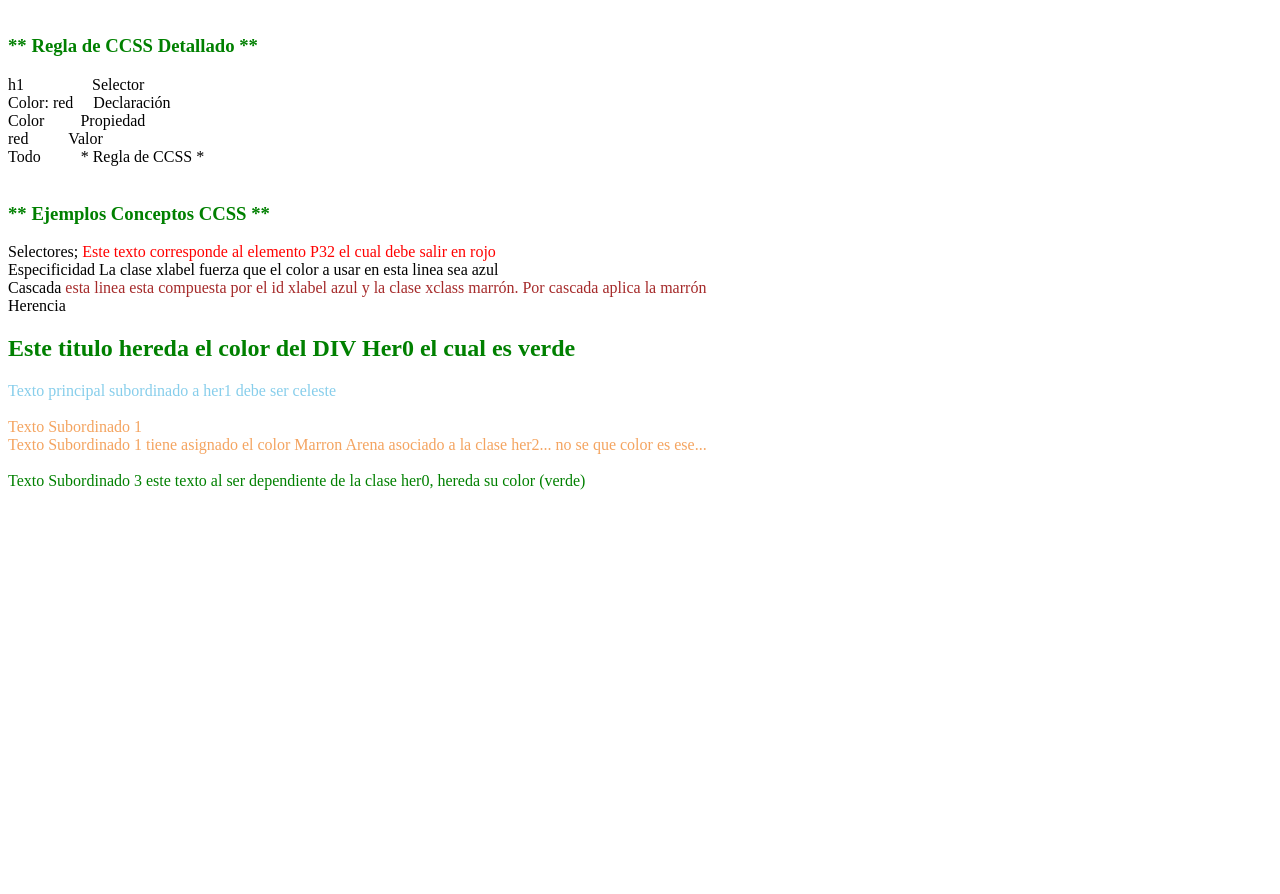
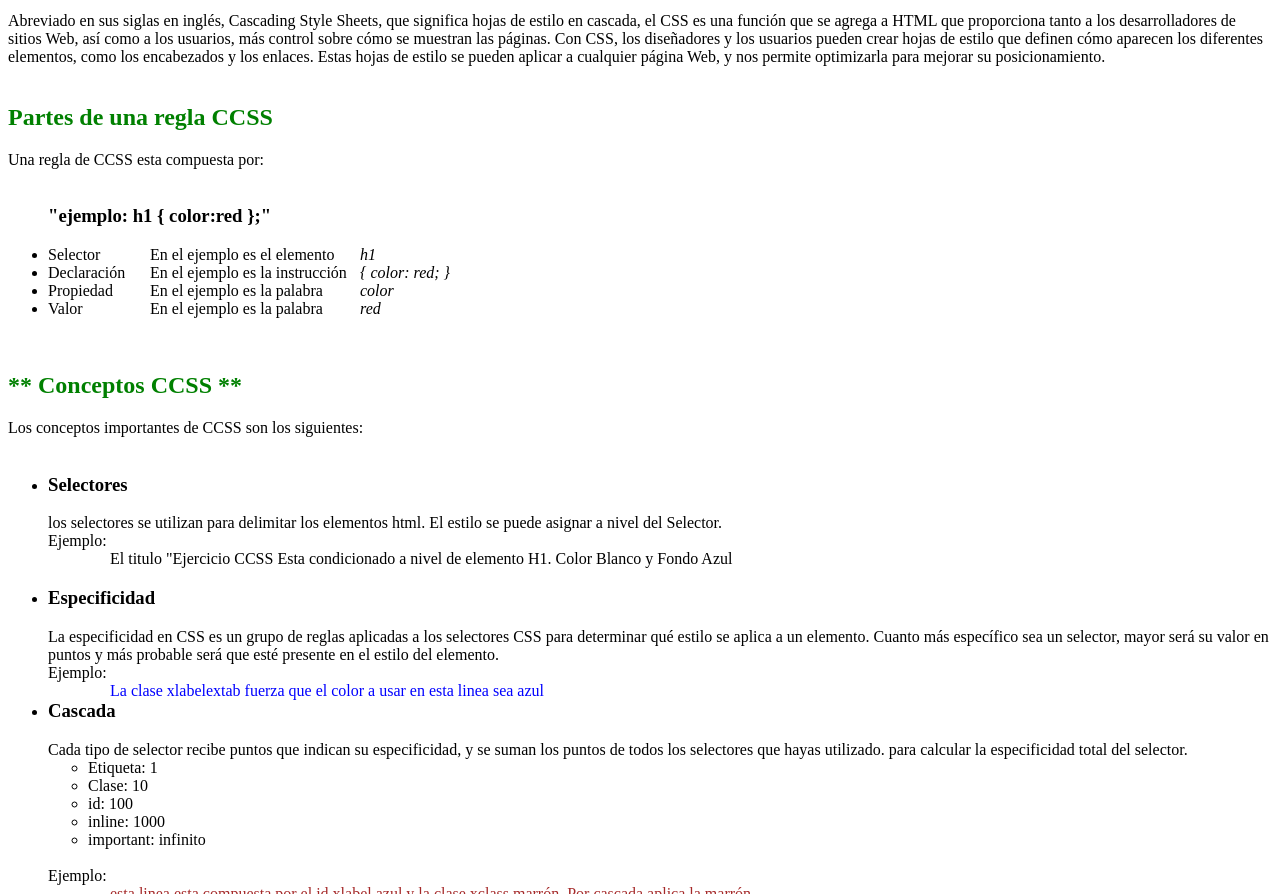
Before and after one commit to ArchUsr00/ccss001, a plain HTML site: page index.html in a window 1280 px wide. Shown: the part 115-1009 px from the top of the page. Before the commit the page ends 800 px from the top, so only its background shows below. Drawn offline with Linux system fonts and the light colour scheme.

Commit message:
Tercera version CCSS

```diff
--- a/index.html
+++ b/index.html
@@ -4,13 +4,14 @@
     <meta charset="UTF-8">
     <meta http-equiv="X-UA-Compatible" content="IE=edge">
     <meta name="viewport" content="width=device-width, initial-scale=1.0">
-    <title>Document</title>
+    <title>Ejercicio CCSS / Roberto Anselmi</title>
     <link rel="Stylesheet"href="./styles.css" />
 </head>
 <body>
+    <H1>Ejercicio CCSS - Roberto Anselmi</h1>
     <Section>
         <Article>
-            <H1>¿Qué es CCSS?</H1>
+            <H2>¿Qué es CCSS?</H2>
             <P1>Abreviado en sus siglas en inglés, Cascading Style Sheets, que significa hojas de estilo en cascada, el CSS es una función que se agrega a HTML que proporciona tanto a los desarrolladores de sitios Web, así como a los usuarios, más control sobre cómo se muestran las páginas. Con CSS, los diseñadores y los usuarios pueden crear hojas de estilo que definen cómo aparecen los diferentes elementos, como los encabezados y los enlaces. Estas hojas de estilo se pueden aplicar a cualquier página Web, y nos permite optimizarla para mejorar su posicionamiento.</P1>
         </Article>
 
@@ -18,19 +19,16 @@
     <br>
     <Section>
         <Article>
-            <H1>** Regla de CCSS Detallado **</H1>
+            <H2>Partes de una regla CCSS</H2>
+            <P2> Una regla de CCSS esta compuesta por:</P2><BR><BR>
+            <ul> <H3>"ejemplo:     h1 { color:red };"</H3>
 
-            <P2>h1</P2>
-            <P12>&emsp;&emsp;&emsp;&emsp;Selector</P12><br>
-            <P3>Color: red</P3>
-            <P13>&emsp;Declaración</P13><br>
-            <P4>Color</P4>
-            <P14>&emsp;&emsp;Propiedad</P14><br>
-            <P5>red &emsp;&emsp;</P5>
-            <P15> Valor</P15><br>
-            <P6>Todo &emsp;&emsp;</P6>
-            <P16>* Regla de CCSS * </P16>
+            <li><P1>Selector</P1><P2 Class="xtab"> En el ejemplo es el elemento </P2><P3 class="xitbl"> h1 </P3></li>
+            <li><P1>Declaración</P1><P2 Class="xtab"> En el ejemplo es la instrucción</P2><P3 class="xitbl"> { color: red; } </P3> </li>
+            <li><P1>Propiedad</P1><P2 Class="xtab"> En el ejemplo es la palabra </P2> <P3 class="xitbl"> color </P3> </li>
+            <li><P1>Valor</P1><P2 Class="xtab"> En el ejemplo es la palabra </P2> <P3 class="xitbl"> red </P3> </li>
 
+            </ul>
 
 
         </Article>
@@ -39,15 +37,49 @@
     <br>
     <Section>
         <Article>
-            <H1>** Ejemplos Conceptos CCSS **</H1>
+            <H2>** Conceptos CCSS **</H2>
+            <P2> Los conceptos importantes de CCSS son los siguientes:</P2><BR><BR>
+            <UL>
+                <Li>
+                <Div>
+                    <H3>Selectores</H3>
+                    <P11>los selectores se utilizan para delimitar los elementos html. El estilo se puede asignar a nivel del Selector.</P11> <BR>
+                    <P11>Ejemplo:</P11><BR>
+                    <P22>El titulo "Ejercicio CCSS Esta condicionado a nivel de elemento H1. Color Blanco y Fondo Azul</P22><BR>
+                </Div>
+                </Li>
+                <Li>
+                <Div>
+                    <H3>Especificidad</H3>
+                    <P11>La especificidad en CSS es un grupo de reglas aplicadas a los selectores CSS para determinar qué estilo se aplica a un elemento. Cuanto más específico sea un selector, mayor será su valor en puntos y más probable será que esté presente en el estilo del elemento.</P11>
+                    <BR>
+                    <P11>Ejemplo:</P11><BR>
+                        <P33 class="xlabelextab">La clase xlabelextab fuerza que el color a usar en esta linea sea azul </P33<BR>
 
-            <P22>Selectores;</P22>
-            <P32>Este texto corresponde al elemento P32 el cual debe salir en rojo</P32><br>
-            <P23 >Especificidad</P23>
-            <P33 id="xlabel">La clase xlabel fuerza que el color a usar en esta linea sea azul </P33><br>
-            <P24>Cascada</P24>
+                </Div>
+            </Li>
+            <Li>
+                <Div>
+                    <H3>Cascada</H3>
+                    <P11>Cada tipo de selector recibe puntos que indican su especificidad, y se suman los puntos de todos los selectores que hayas utilizado. para calcular la especificidad total del selector.</P11>
+                    <UL>
+                        <lI>Etiqueta: 1</li>
+                        <lI>Clase: 10</li>
+                        <lI>id: 100</li>
+                        <lI>inline: 1000</li>
+                        <lI>important: infinito</li>
+                        </UL>
+                        <BR>
+                            <P11>Ejemplo:</P11><BR>
                             <P34 id="xlabel" class="xclass">esta linea esta compuesta por el id xlabel azul  y la clase xclass marrón. Por cascada aplica la marrón</P34><br>
-            <P25>Herencia</P25>
+                    </Div>
+            </Li>
+            <Li>
+                <Div>
+                    <H3>Herencia</H3>
+                    <P11>Si un elemento no tiene un valor en cascada para una determinada propiedad, puede heredar uno de un elemento antecesor..</P11>
+                    <BR>
+                        <P11>Ejemplo:</P11><BR>
                             <Div Class="her0">
                                 <h2>Este titulo hereda el color del DIV Her0 el cual es verde</h2>
                                 <P35a class="her1">Texto principal subordinado a her1 debe ser celeste</P35a><br>
@@ -65,7 +97,9 @@
                                         </P35c>
                                 </Div>
                             </Div>
+                </Div>
 
+            </UL>
 
 
         </Article>
--- a/styles.css
+++ b/styles.css
@@ -1,13 +1,17 @@
-h1 {
+h1{
+    color: white;
+    background-color: royalblue;
+
+}
+h2 {
     color: green;
 }
-p2 {
-    color: black;
+
+p22 {
+    position: absolute;
+    left: 110px;
 }
 
-p32 {
-    color: red;
-}
 
 .xlabel {
     color: blue;
@@ -15,6 +19,8 @@ p32 {
 
 .xclass {
     color: brown;
+    position: absolute;
+    left: 110px;
 }
 
 .her0 {
@@ -28,3 +34,20 @@ p32 {
 .her2 {
     color: sandybrown
 }
+.xtab {
+        position: absolute;
+        left: 150px;
+}
+
+.xitbl {
+    position: absolute;
+    left: 360px;
+    font-style: italic;
+}
+
+.xlabelextab {
+    color: blue;
+    position: absolute;
+    left: 110px;
+
+}
```
Lines whose indentation alone changed are shown as unchanged.
